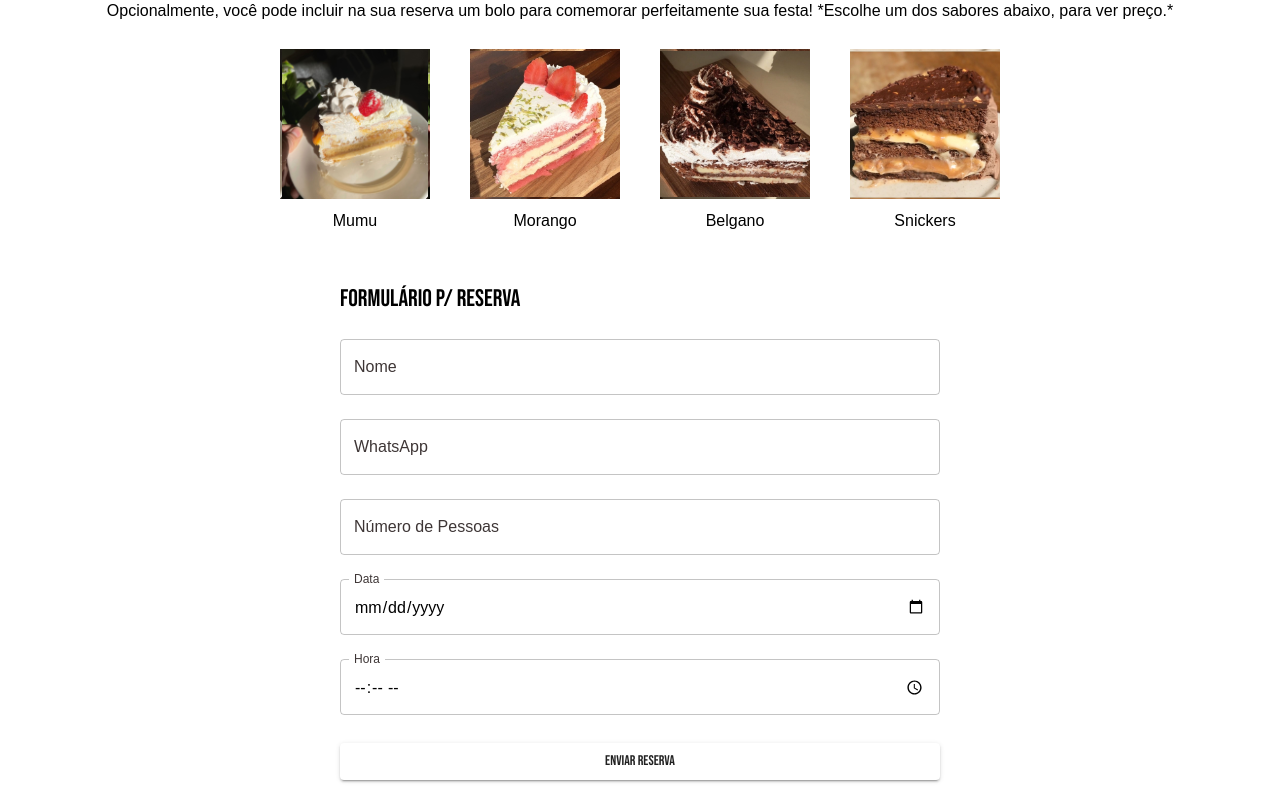
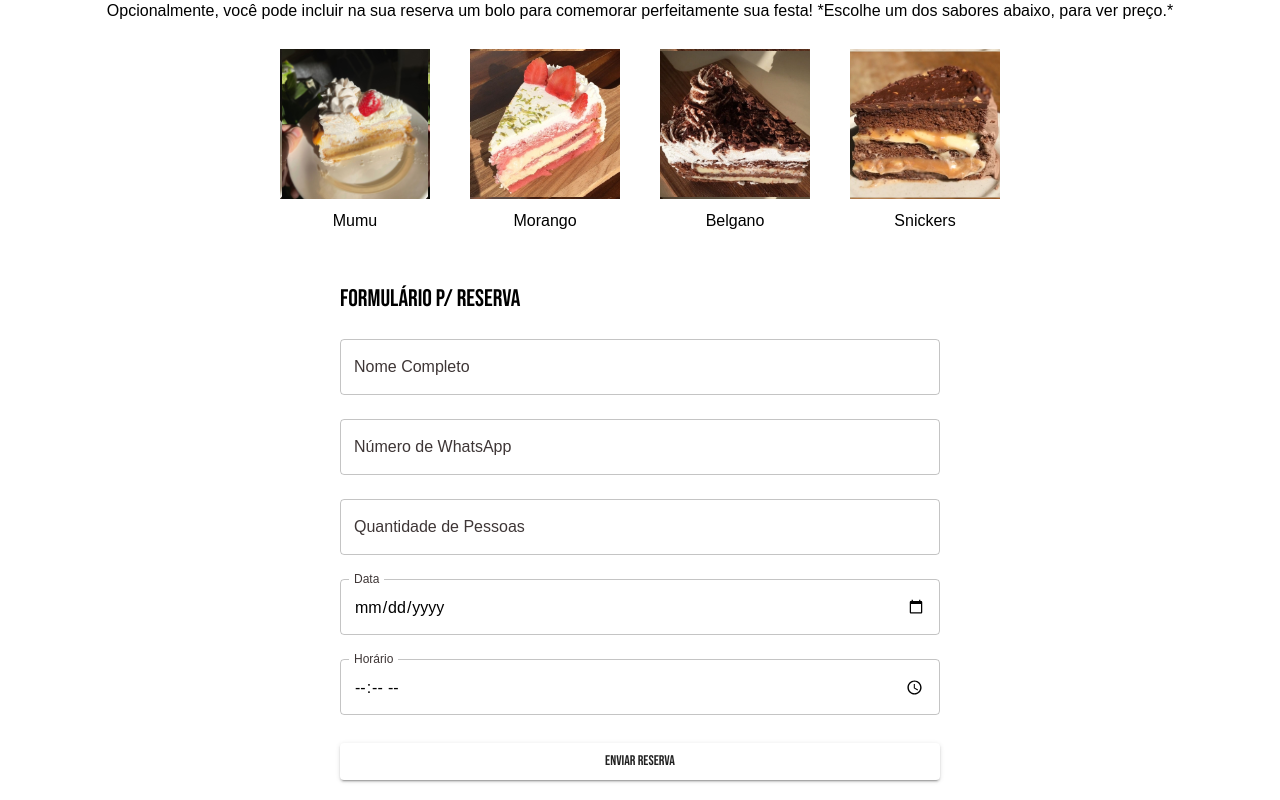
Before and after one commit to juliohsu/kroissant-frontend, a React (Create React App) app: page /reserva in a window 1280 px wide. Shown: the part 944-1744 px from the top of the page. Built offline with nearby package versions, Linux system fonts and the light colour scheme; a web font is replaced by a local one.

Commit message:
update reserva form names

```diff
--- a/src/pages/Reserva/Reserva.tsx
+++ b/src/pages/Reserva/Reserva.tsx
@@ -265,7 +265,7 @@ const Reserva: React.FC = () => {
         )}
 
         <TextField
-          label="Nome"
+          label="Nome Completo"
           name="name"
           value={formData.name}
           onChange={handleChange}
@@ -273,7 +273,7 @@ const Reserva: React.FC = () => {
           margin="normal"
         />
         <TextField
-          label="WhatsApp"
+          label="Número de WhatsApp"
           name="phone"
           value={formData.phone}
           onChange={handleChange}
@@ -281,7 +281,7 @@ const Reserva: React.FC = () => {
           margin="normal"
         />
         <TextField
-          label="Número de Pessoas"
+          label="Quantidade de Pessoas"
           name="numberOfPeople"
           value={formData.numberOfPeople}
           onChange={handleChange}
@@ -300,7 +300,7 @@ const Reserva: React.FC = () => {
           InputLabelProps={{ shrink: true }}
         />
         <TextField
-          label="Hora"
+          label="Horário"
           name="time"
           value={formData.time}
           onChange={handleChange}
```
Also changed, not shown: 1 other file (tests, documents, lock files or other folders).
